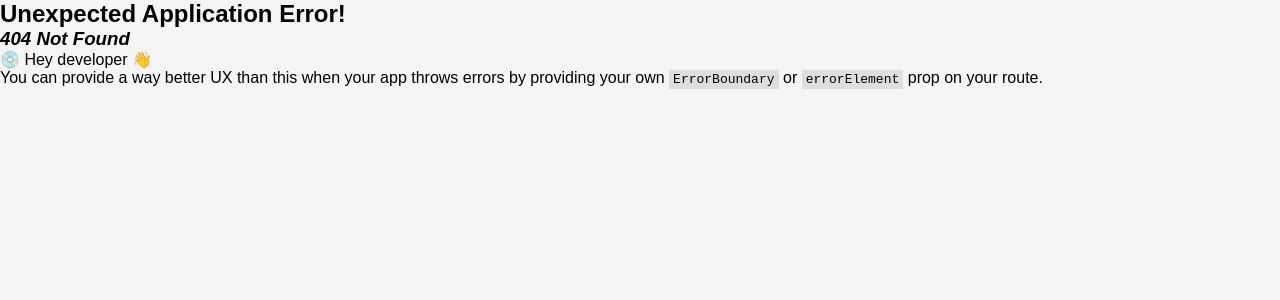
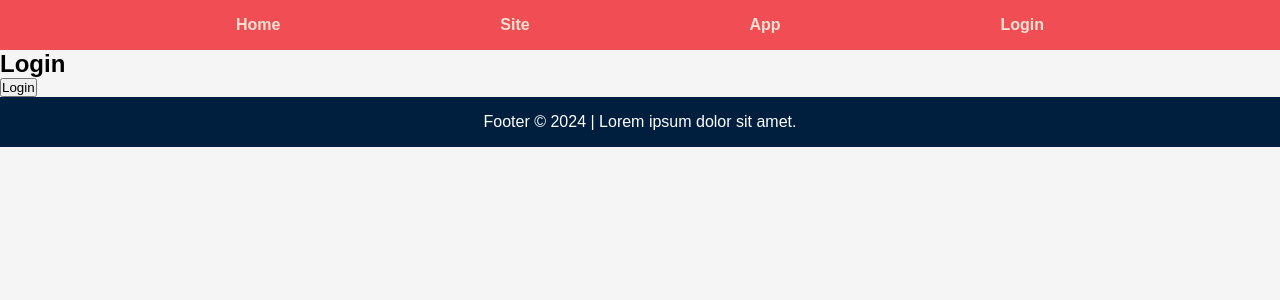
Before and after one commit to MonirSaikat/react-starter-kit, a React (Vite) app: page /login in a window 1280 px wide. Before the commit this address had no page. Shown: the top 300 px of the page. Built offline with nearby package versions, Linux system fonts and the light colour scheme.

Commit message:
access token based auth

```diff
--- a/package.json
+++ b/package.json
@@ -12,6 +12,8 @@
   "dependencies": {
     "@emotion/react": "^11.11.4",
     "@emotion/styled": "^11.11.5",
+    "@types/js-cookie": "^3.0.6",
+    "js-cookie": "^3.0.5",
     "react": "^18.3.1",
     "react-dom": "^18.3.1",
     "react-router-dom": "^6.24.1",
--- a/src/Root.tsx
+++ b/src/Root.tsx
@@ -3,14 +3,17 @@ import { ThemeProvider } from "@emotion/react";
 import { Navbar } from "@components/shared/Navbar";
 import { cosmicGroove } from "@styles/themes/cosmicGroove";
 import { Footer } from "@components/shared/Footer";
+import { AuthProvider } from "@providers/AuthProvider";
 
 function Root() {
   return (
-    <ThemeProvider theme={cosmicGroove}>
-      <Navbar />
-      <Outlet />
-      <Footer />
-    </ThemeProvider>
+    <AuthProvider>
+      <ThemeProvider theme={cosmicGroove}>
+        <Navbar />
+        <Outlet />
+        <Footer />
+      </ThemeProvider>
+    </AuthProvider>
   );
 }
 
--- a/src/components/shared/Navbar/index.tsx
+++ b/src/components/shared/Navbar/index.tsx
@@ -1,12 +1,21 @@
 import { Link } from "react-router-dom";
 import { StyledNavbar } from "./Navbar.styled";
+import { useAuth } from "@hooks/useAuth";
 
 export const Navbar = () => {
+  const { isAuthenticated, logout } = useAuth();
+
+  const _logout = (e) => {
+    e.preventDefault();
+    logout();
+  };
+
   return (
     <StyledNavbar>
       <Link to="/">Home</Link>
       <Link to="/site">Site</Link>
       <Link to="/app">App</Link>
+      {isAuthenticated ? <Link to="#" onClick={_logout}>Logout</Link> : <Link to="/login">Login</Link>}
     </StyledNavbar>
   );
 };
--- /dev/null
+++ b/src/hooks/useAuth.tsx
@@ -0,0 +1,4 @@
+import { AuthContext } from "providers/AuthProvider";
+import { useContext } from "react";
+
+export const useAuth = () => useContext(AuthContext);
--- a/src/pages/App.tsx
+++ /dev/null
@@ -1,3 +0,0 @@
-export const App = () => {
-  return <div>App</div>;
-};
--- /dev/null
+++ b/src/pages/AppPages.tsx
@@ -0,0 +1,8 @@
+import { useAuth } from "@hooks/useAuth";
+import { Navigate } from "react-router-dom";
+
+export const AppPages = ({ children, isAuthenticated }) => {
+  const { isAuthenticated: _isAuthenticated } = useAuth();
+
+  return (isAuthenticated || _isAuthenticated) ? children : <Navigate to='/login' />;
+};
--- /dev/null
+++ b/src/pages/Login.tsx
@@ -0,0 +1,17 @@
+import { useAuth } from "@hooks/useAuth";
+import { Navigate } from "react-router-dom";
+
+export const Login = () => {
+  const { login, isAuthenticated } = useAuth();
+
+  if(isAuthenticated) {
+    return <Navigate to="/" />
+  }
+
+  return (
+    <div>
+      <h2>Login</h2>
+      <button onClick={() => login('login')}>Login</button>
+    </div>
+  );
+}
--- /dev/null
+++ b/src/pages/app/App.tsx
@@ -0,0 +1,7 @@
+export const App = () => {
+  return (
+    <div>
+      <h2>Protected Route / App</h2>
+    </div>
+  );
+};
--- /dev/null
+++ b/src/providers/AuthProvider.tsx
@@ -0,0 +1,57 @@
+import { createContext, useEffect, useReducer } from "react";
+import Cookies from 'js-cookie';
+
+const initialState = {
+  isAuthenticated: false,
+  user: null,
+  token: null,
+};
+
+const reducer = (state, action) => {
+  switch (action.type) {
+    case 'LOGIN':
+      return {
+        isAuthenticated: true,
+        user: action.payload.user,
+        token: action.payload.token,
+      };
+    case 'LOGOUT':
+      return initialState;
+    default:
+      return state;
+  }
+};
+
+export const AuthContext = createContext(initialState);
+
+export const AuthProvider = ({ children }) => {
+  const [state, dispatch] = useReducer(reducer, initialState);
+
+  useEffect(() => {
+    const token = Cookies.get('auth_token');
+    if (token) {
+      dispatch({ type: 'LOGIN', payload: { token, user: { username: 'username' } } });
+    }
+  }, []);
+
+  const login = async (credentials: object) => {
+    const token = Math.random().toString(36);
+
+    Cookies.set('auth_token', token, { expires: 7 });
+
+    dispatch({ type: 'LOGIN', payload: { token, user: { username: 'username' } } });
+  };
+
+  const logout = () => {
+    Cookies.remove('auth_token');
+    dispatch({ type: 'LOGOUT' });
+  };
+
+  const value = { ...state, login, logout };
+
+  return (
+    <AuthContext.Provider value={value}>
+      {children}
+    </AuthContext.Provider>
+  );
+};
--- a/src/routes.tsx
+++ b/src/routes.tsx
@@ -1,8 +1,15 @@
-import { App } from "@pages/App";
+import { App } from "@pages/app/App";
+import { AppPages } from "@pages/AppPages";
 import { Home } from "@pages/Home";
+import { Login } from "@pages/Login";
 import { Site } from "@pages/Site";
 import { createBrowserRouter } from "react-router-dom";
+import Cookies from 'js-cookie';
 import Root from "Root";
+
+const isAuthenticated = () => {
+  return !!Cookies.get('auth_token');
+}
 
 export const router = createBrowserRouter([
   {
@@ -18,8 +25,20 @@ export const router = createBrowserRouter([
         element: <Site />,
       },
       {
+        path: "login",
+        element: <Login />,
+      },
+
+      // private routes
+      {
         path: "app",
-        element: <App />,
+        element: <AppPages isAuthenticated={isAuthenticated()} />,
+        children: [
+          {
+            index: true,
+            element: <App />
+          }
+        ]
       },
     ],
   },
--- a/tsconfig.app.json
+++ b/tsconfig.app.json
@@ -9,6 +9,8 @@
     "skipLibCheck": true,
     "baseUrl": "./src",
     "paths": {
+      "@hooks/*": ["./hooks/*"],
+      "@providers/*": ["./providers/*"],
       "@pages/*": ["./pages/*"],
       "@components/*": ["./components/*"],
       "@elements/*": ["./elements/*"],
```
Also changed, not shown: 1 other file (tests, documents, lock files or other folders).
